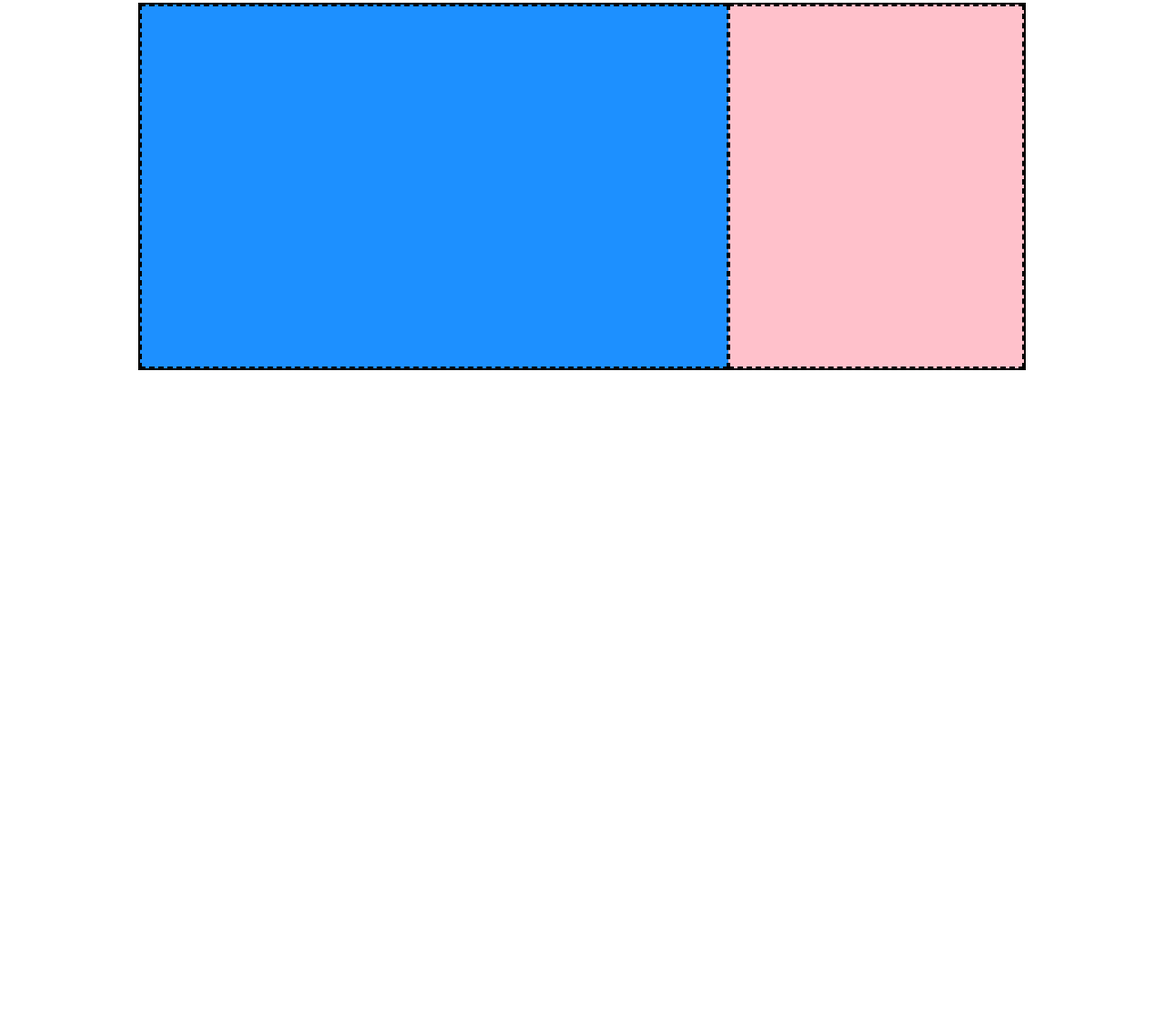
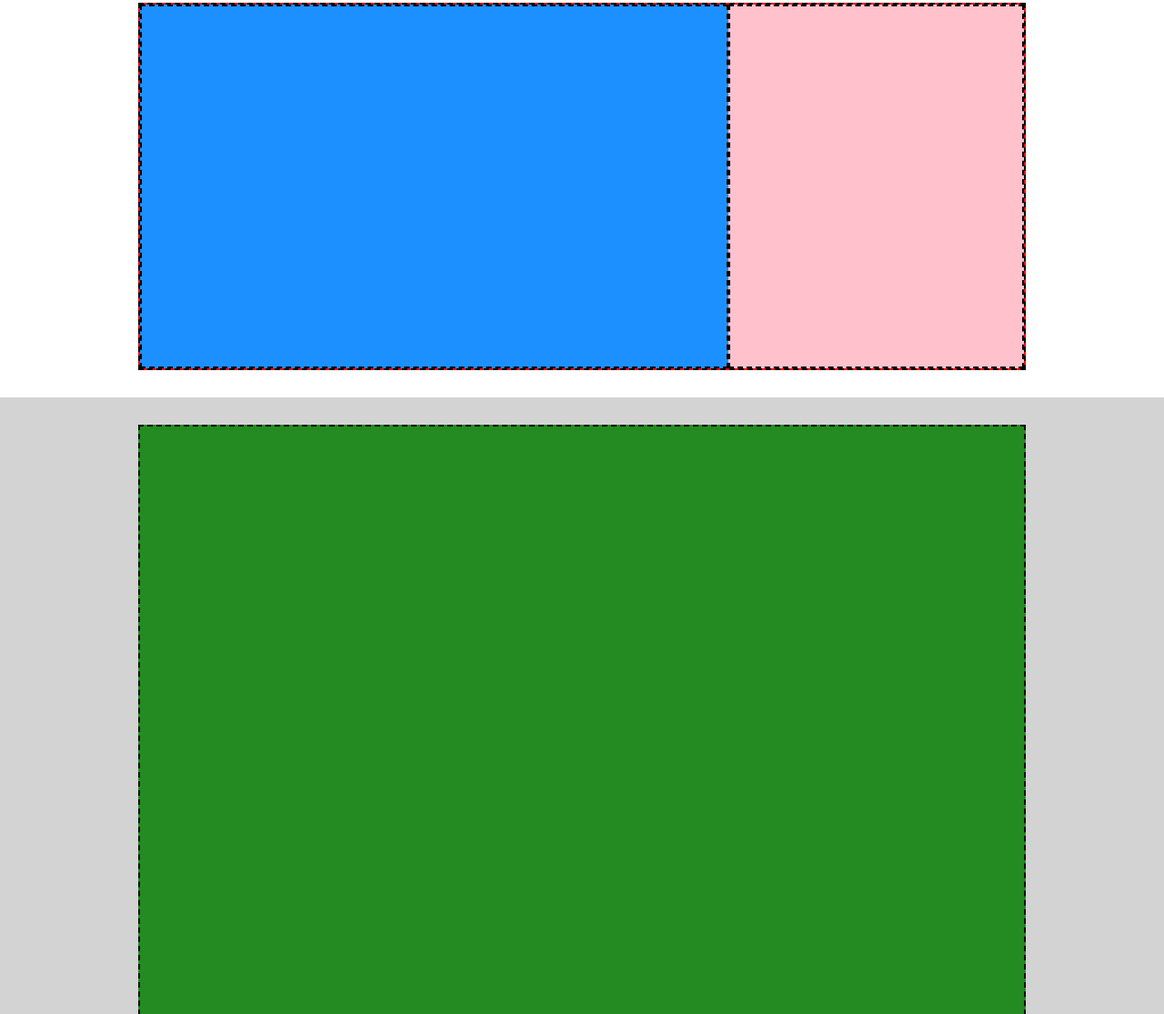
Before and after one commit to NiccoloDiDomenico/htmlcss-struttura-discord, a plain HTML site: page index.html in a window 1280 px wide. Shown: the part 1445-2560 px from the top of the page at 91% size. Before the commit the page ends 1882 px from the top, so only its background shows below. Drawn offline with Linux system fonts and the light colour scheme.

Commit message:
feat: added line 4 and completed the main

```diff
--- a/css/style.css
+++ b/css/style.css
@@ -31,7 +31,7 @@
     /* debug */
     min-height: 100px;
     background-color: red;
-    border: 2px solid black;
+    border: 2px dashed black;
 }
 
 
@@ -67,6 +67,14 @@
 .container.row2 {
     display: flex;
     flex-direction: row-reverse;
+}
+
+.container.row4 {
+    display: flex;
+
+    /* debug */
+    min-height: 800px;
+    background-color: #238b21;
 }
 
 
--- a/index.html
+++ b/index.html
@@ -64,6 +64,12 @@
             </div>
         </section>
 
+        <!-- add row 4 -->
+         <section class="section-grey">
+            <div class="container row4">
+
+            </div>
+         </section>
 
     </main>
     <!-- /main -->
```
